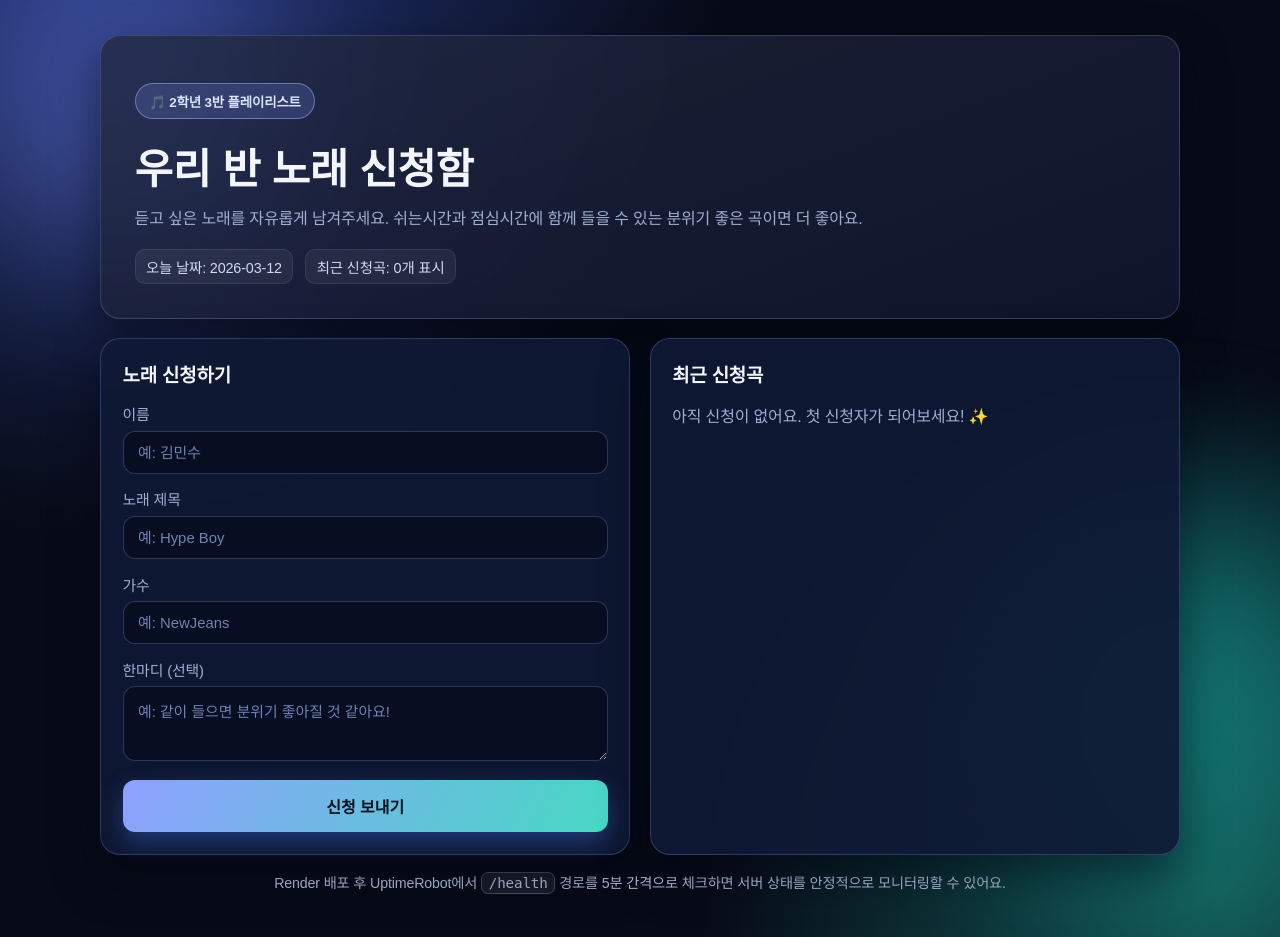
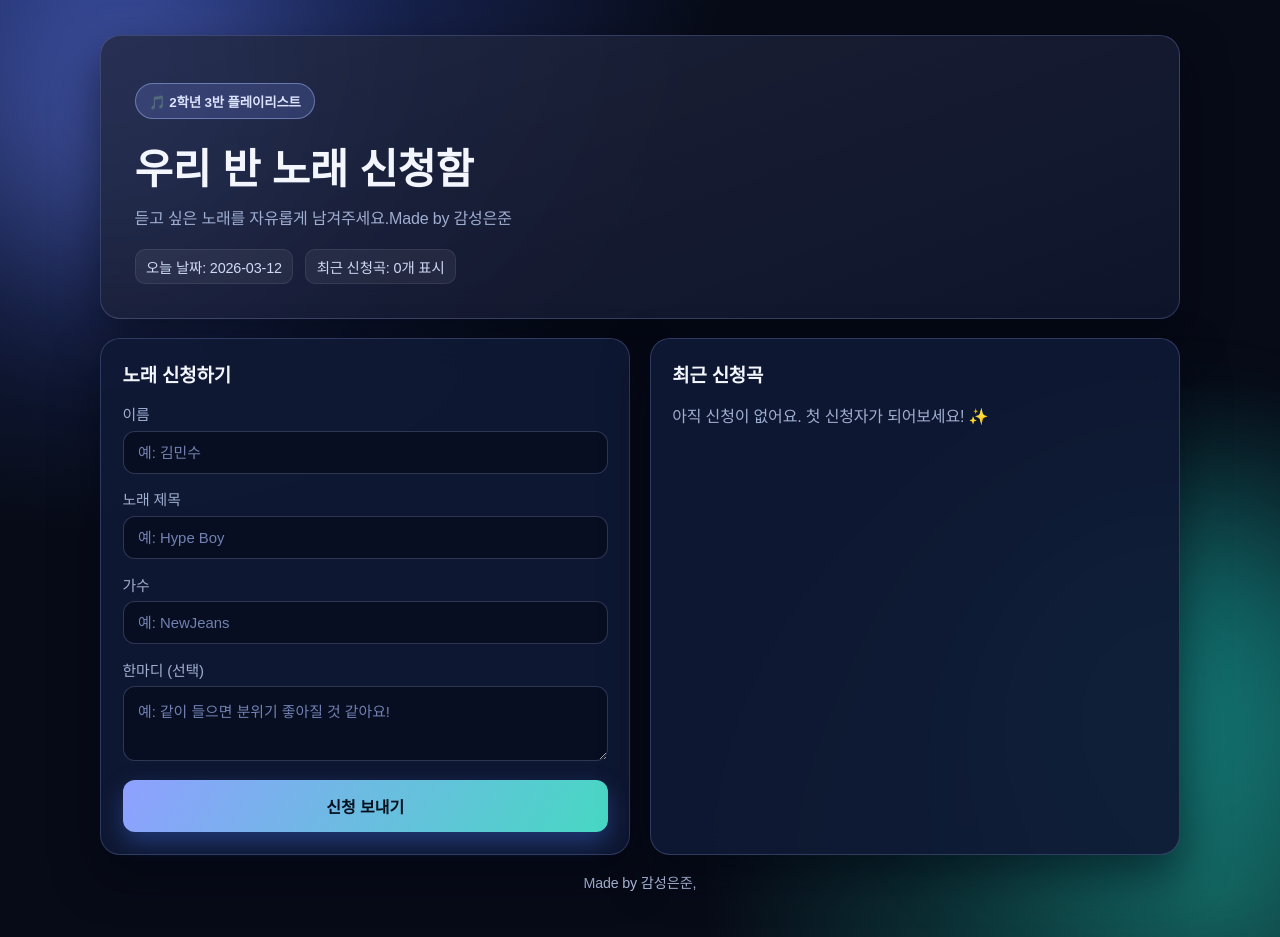
Before and after one commit to Sentimentaleunjun/2-3, a Flask app: page / in a window 1280 px wide. Run offline with Flask 3, Linux system fonts and the light colour scheme; some web fonts are replaced.

Commit message:
index.html 업데이트

```diff
--- a/templates/index.html
+++ b/templates/index.html
@@ -21,8 +21,7 @@
         <p class="badge">🎵 2학년 3반 플레이리스트</p>
         <h1>우리 반 노래 신청함</h1>
         <p class="description">
-          듣고 싶은 노래를 자유롭게 남겨주세요. 쉬는시간과 점심시간에 함께 들을 수
-          있는 분위기 좋은 곡이면 더 좋아요.
+          듣고 싶은 노래를 자유롭게 남겨주세요.Made by 감성은준
         </p>
         <div class="meta-row">
           <span>오늘 날짜: {{ now.strftime('%Y-%m-%d') }}</span>
@@ -86,8 +85,7 @@
       </section>
 
       <footer class="foot-note">
-        Render 배포 후 UptimeRobot에서 <code>/health</code> 경로를 5분 간격으로 체크하면
-        서버 상태를 안정적으로 모니터링할 수 있어요.
+        Made by 감성은준,
       </footer>
     </main>
   </body>
```
